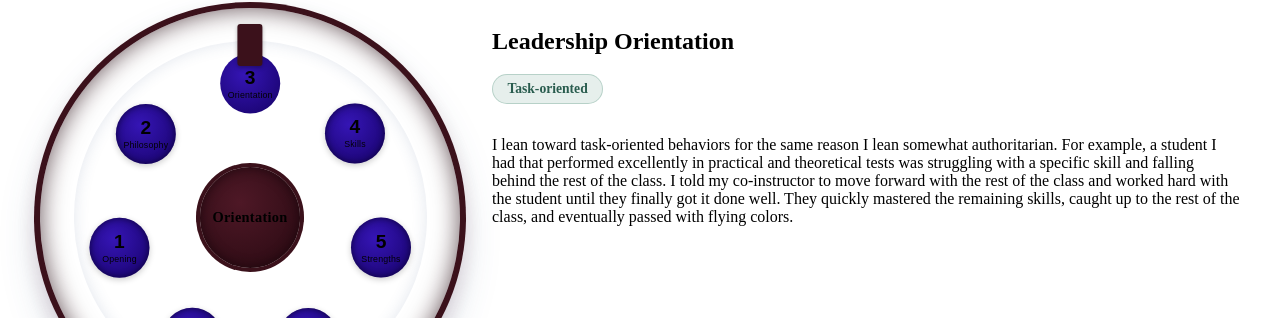
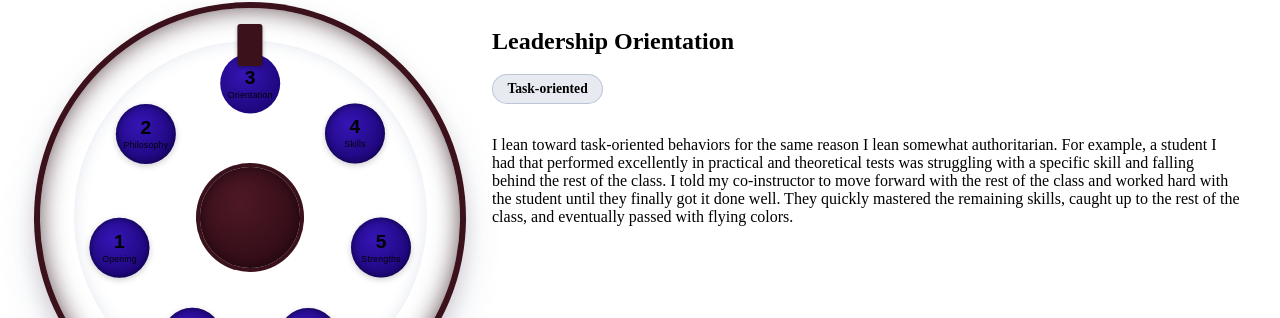
Before and after one commit to AnWatermelon/POP-Project, a Vue app: page /orientation in a window 1280 px wide. Shown: the part 125-443 px from the top of the page. Built offline with nearby package versions, Linux system fonts and the light colour scheme; the HTML template or start-up script is replaced by a standard one; a web font is replaced by a local one.

Commit message:
Update theming

```diff
--- a/src/components/RotaryDial.vue
+++ b/src/components/RotaryDial.vue
@@ -23,9 +23,7 @@
 
       <div class="rotary__stop" aria-hidden="true"></div>
 
-      <div class="rotary__hub">
-        <span class="rotary__hub-label">{{ activeEntry?.label }}</span>
-      </div>
+      <div class="rotary__hub" aria-hidden="true"></div>
     </div>
   </div>
 </template>
@@ -47,8 +45,6 @@ const activeIndex = computed(() => {
   const i = entries.findIndex((e) => e.id === route.name)
   return i === -1 ? 0 : i
 })
-
-const activeEntry = computed(() => entries[activeIndex.value])
 
 // Rotating the whole face by -activeIndex * step always brings the active
 // button to the top (-90deg, where the finger stop sits), regardless of
@@ -136,14 +132,14 @@ function select(i) {
 }
 
 .rotary__hole:focus-visible {
-  outline: 3px solid var(--seagrass);
+  outline: 3px solid var(--wine-plum);
   outline-offset: 3px;
 }
 
 .rotary__hole--active {
   box-shadow:
     inset 0 0 6px rgba(10, 2, 45, 0.8),
-    0 0 0 3.5px var(--seagrass);
+    0 0 0 3.5px var(--wine-plum);
 }
 
 .rotary__digit {
@@ -188,16 +184,6 @@ function select(i) {
   pointer-events: none;
 }
 
-.rotary__hub-label {
-  font-family: var(--font-display);
-  color: var(--seagrass);
-  font-size: clamp(0.75rem, 1.8vmin, 1.1rem);
-  text-align: center;
-  padding: 0 10%;
-  font-weight: 600;
-  letter-spacing: 0.02em;
-}
-
 @media (prefers-reduced-motion: reduce) {
   .rotary__face,
   .rotary__hole {
--- a/src/config/entries.js
+++ b/src/config/entries.js
@@ -4,7 +4,7 @@
 // change, and no angle is hard-coded anywhere else in the app.
 //
 //   id        - must match the route `name` below, and be unique
-//   label     - shown on the dial button and in the centre readout
+//   label     - shown on the dial button
 //   path      - URL path for this page
 //   component - lazy-loaded view component
 
--- a/src/styles/main.css
+++ b/src/styles/main.css
@@ -2,17 +2,14 @@
   /* CSS HEX */
   --wine-plum: #6b2737;
   --bright-snow: #fbfaf8;
-  --seagrass: #639a88;
   --dusk-blue: #3a5683;
   --navy-electric: #2708a0;
 
   /* CSS HSL */
   --wine-plum-hsl: hsla(346, 47%, 29%, 1);
   --bright-snow-hsl: hsla(40, 27%, 98%, 1);
-  --seagrass-hsl: hsla(160, 22%, 50%, 1);
   --dusk-blue-hsl: hsla(217, 39%, 37%, 1);
   --navy-electric-hsl: hsla(252, 90%, 33%, 1);
-
   /* Semantic Theme Tokens */
   --color-bg: var(--bright-snow);
   --color-bg-alt: #ffffff;
@@ -21,7 +18,7 @@
   --color-text-muted: var(--dusk-blue);
   --color-accent: var(--navy-electric);
   --color-brand: var(--wine-plum);
-  --color-highlight: var(--seagrass);
+  --color-highlight: var(--wine-plum);
 
   --font-display: 'Playfair Display', Georgia, 'Times New Roman', serif;
   --font-body: 'Work Sans', system-ui, sans-serif;
--- a/src/views/ConclusionView.vue
+++ b/src/views/ConclusionView.vue
@@ -12,7 +12,7 @@
 .quote {
   margin: 0 0 1rem;
   padding-left: 1.25rem;
-  border-left: 3px solid var(--seagrass);
+  border-left: 3px solid var(--wine-plum);
   font-family: var(--font-display);
   font-size: 1.1rem;
   color: var(--color-accent);
--- a/src/views/OpeningView.vue
+++ b/src/views/OpeningView.vue
@@ -31,7 +31,7 @@
   background: radial-gradient(circle at 40% 35%, #873648, #461622 80%);
   box-shadow:
     inset 0 0 10px rgba(0, 0, 0, 0.4),
-    0 0 0 3px var(--seagrass);
+    0 0 0 3px var(--dusk-blue);
   display: flex;
   align-items: center;
   justify-content: center;
--- a/src/views/OrientationView.vue
+++ b/src/views/OrientationView.vue
@@ -16,9 +16,9 @@
   display: inline-block;
   padding: 0.35rem 0.9rem;
   border-radius: 999px;
-  background: rgba(99, 154, 136, 0.16);
-  border: 1px solid rgba(99, 154, 136, 0.35);
-  color: #295c4e;
+  background: rgba(58, 86, 131, 0.12);
+  border: 1px solid rgba(58, 86, 131, 0.25);
+  color: var(--dusk-blue);
   font-family: var(--font-display);
   font-size: 0.85rem;
   font-weight: 600;
```
